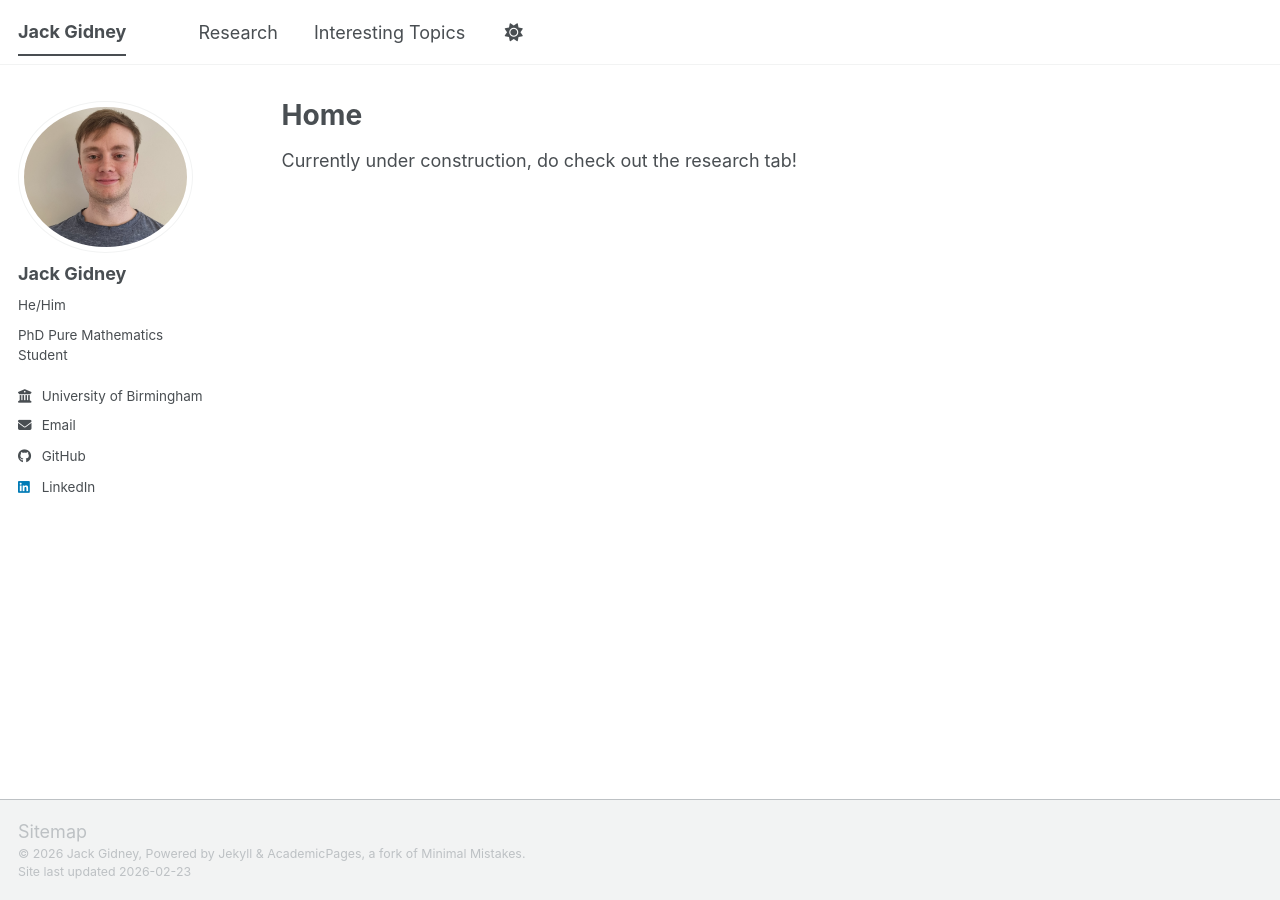
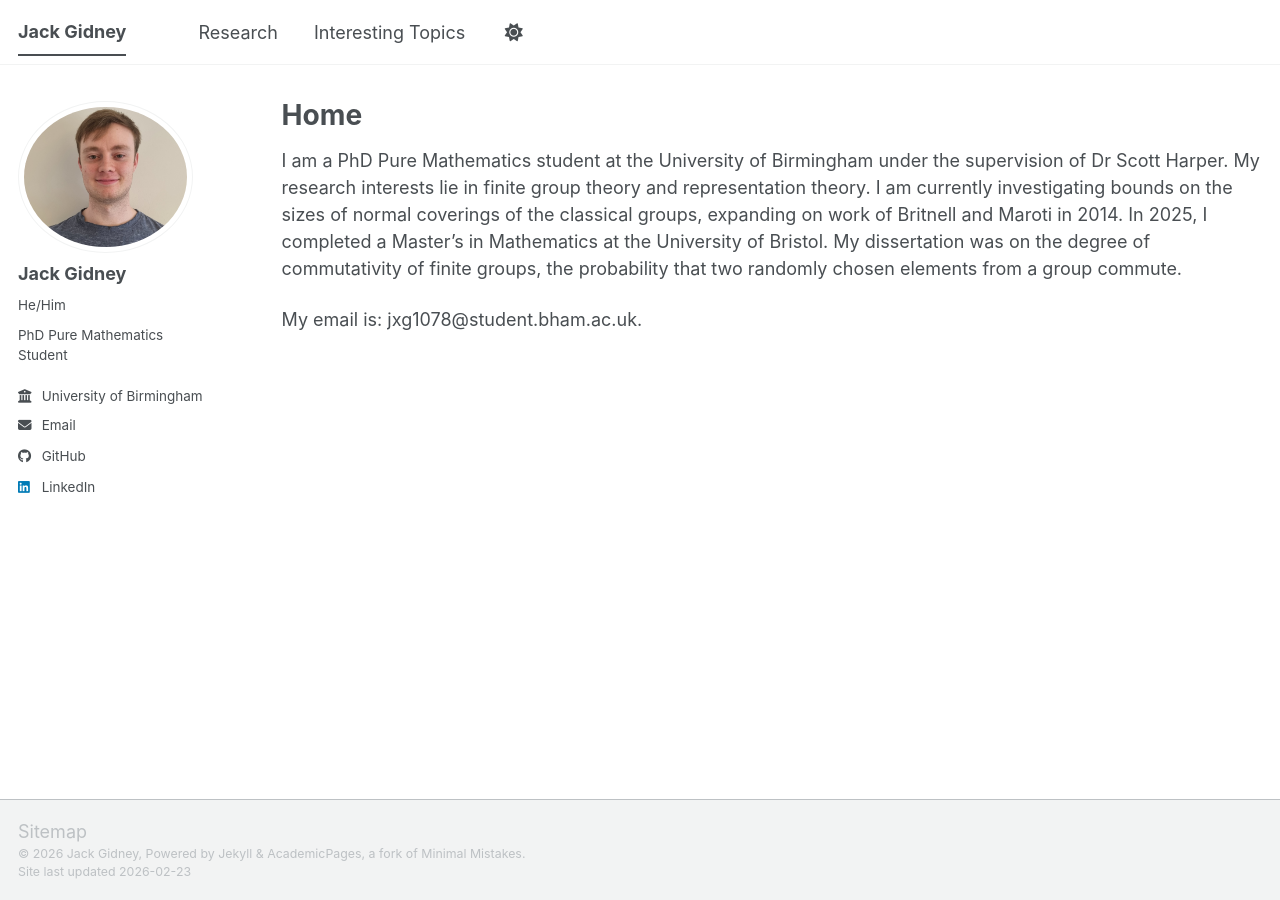
Before and after one commit to jgidney44/jgidney44.github.io, a Jekyll site: the page built from _pages/about.md, in a window 1280 px wide. Built offline with Jekyll 4.4.1, drawn with Linux system fonts in a browser that asks for light colours; a script bundle is joined from its source files by our own code; library files that are not in the unit come from our copies.

Commit message:
Update about.md

```diff
--- a/_pages/about.md
+++ b/_pages/about.md
@@ -8,4 +8,8 @@ redirect_from:
   - /about.html
 ---
 
-Currently under construction, do check out the research tab!
+I am a PhD Pure Mathematics student at the University of Birmingham under the supervision of Dr Scott Harper. My research interests lie in finite group theory and representation theory.
+I am currently investigating bounds on the sizes of normal coverings of the classical groups, expanding on work of Britnell and Maroti in 2014. In 2025, I completed a Master's in Mathematics at the University of
+Bristol. My dissertation was on the degree of commutativity of finite groups, the probability that two randomly chosen elements from a group commute.
+
+My email is: jxg1078@student.bham.ac.uk.
```
